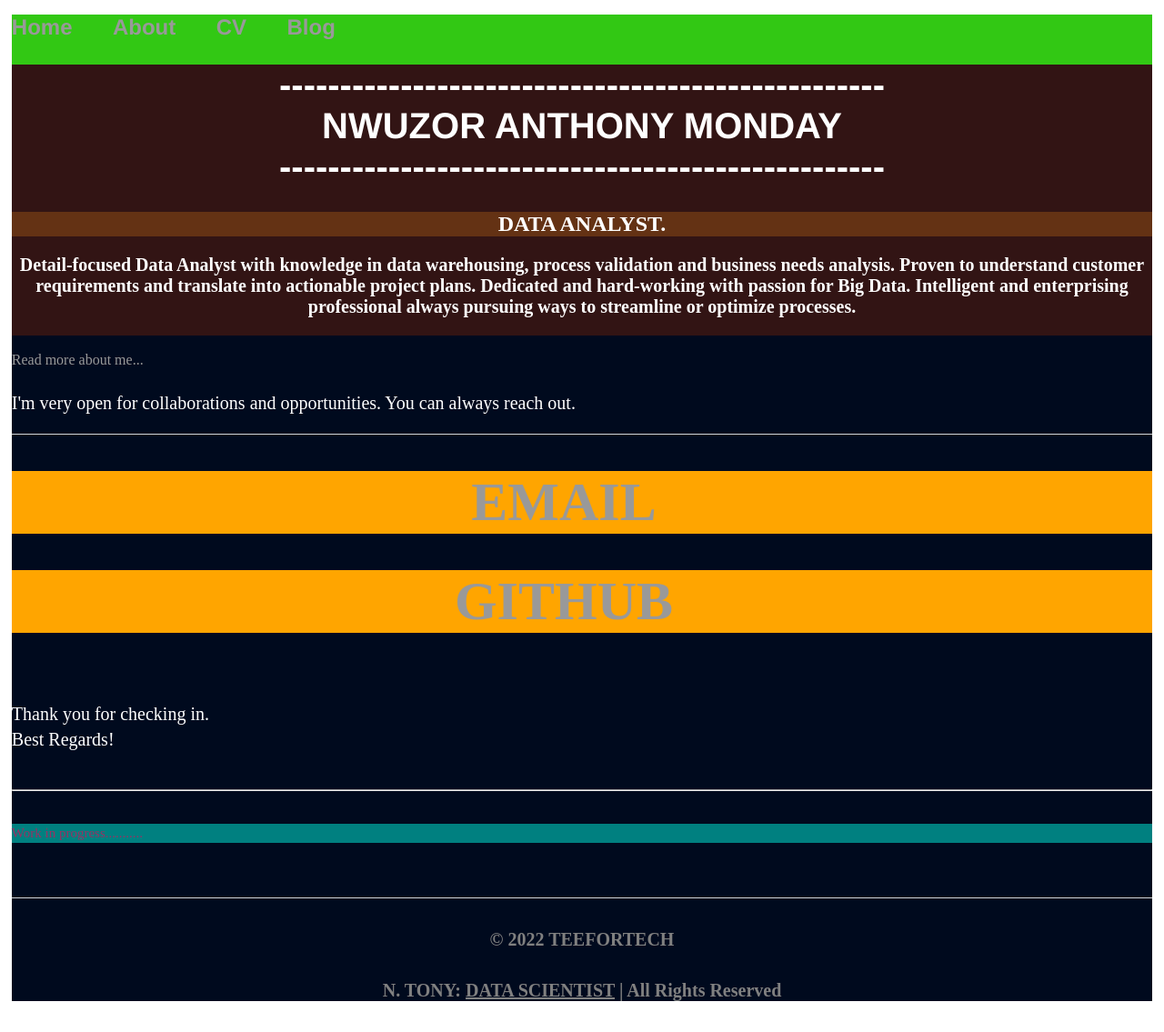
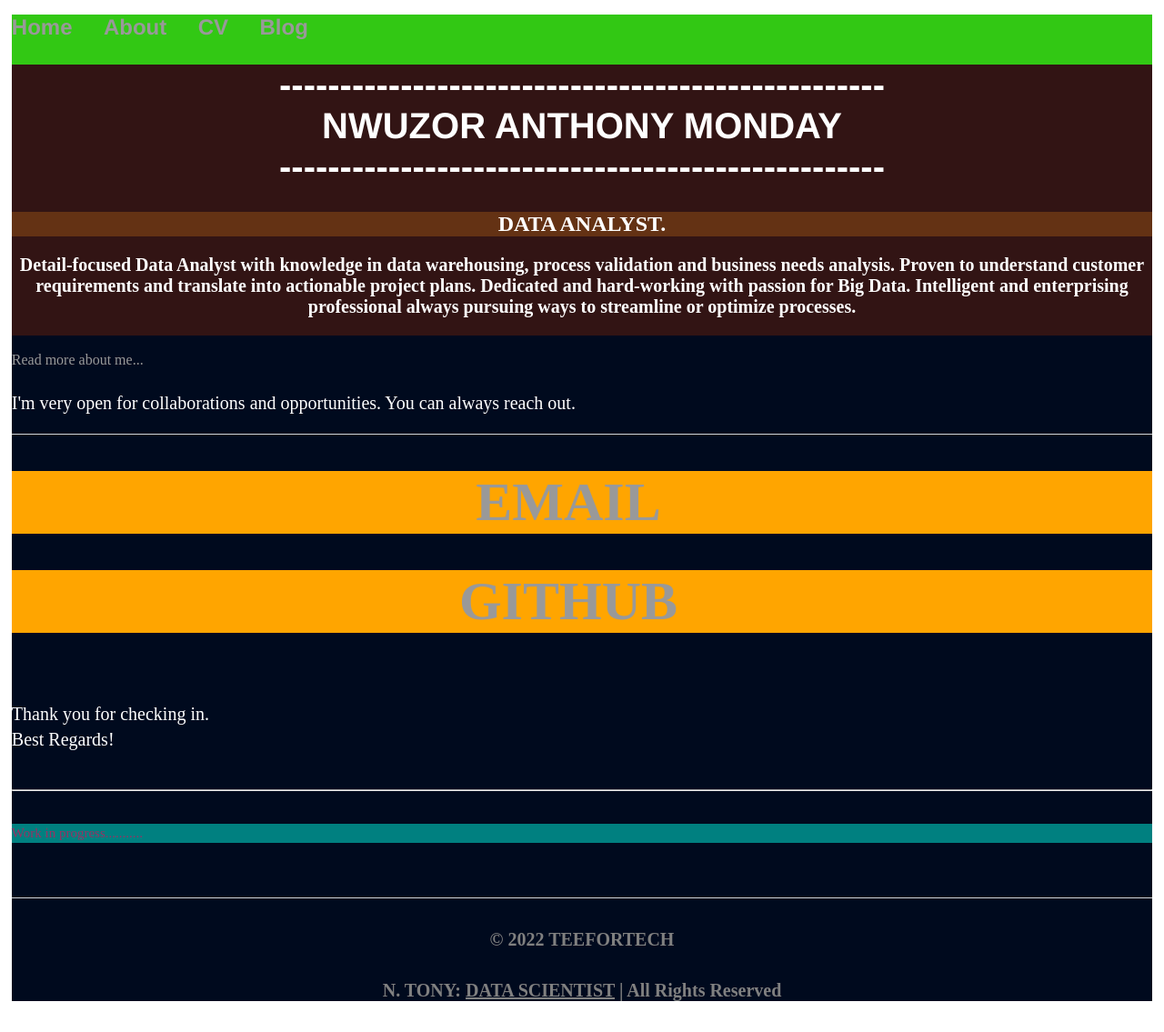
Before and after one commit to teefortech/teefortech.github.io, a Jekyll site: the page index.html, which Jekyll copies as it is, in a window 1280 px wide. Shown: the whole page at 91% size. Built offline with Jekyll 4.4.1, drawn with Linux system fonts in a browser that asks for light colours.

Commit message:
Update main.css

```diff
--- a/css/main.css
+++ b/css/main.css
@@ -10,7 +10,7 @@ nav ul, footer ul {
 }
 nav ul li, footer ul li {
     display: inline;
-    margin-right: 40px; font-size: 1.5em;
+    margin-right: 30px; font-size: 1.5em;
 }
 a {
     text-decoration: none;
```
